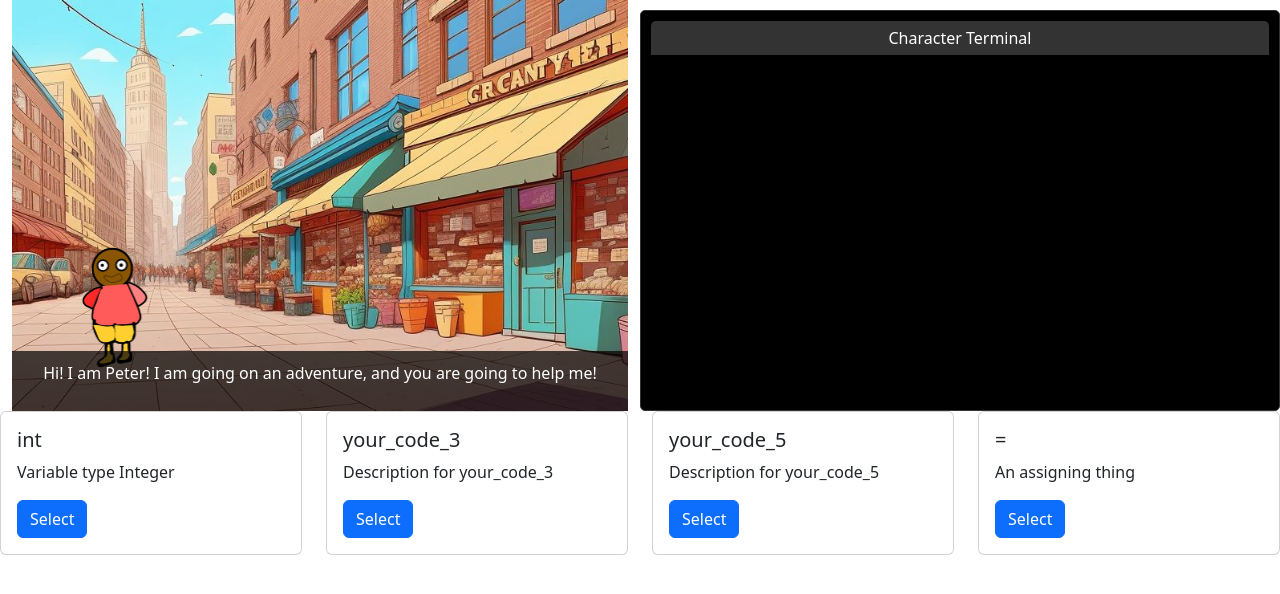
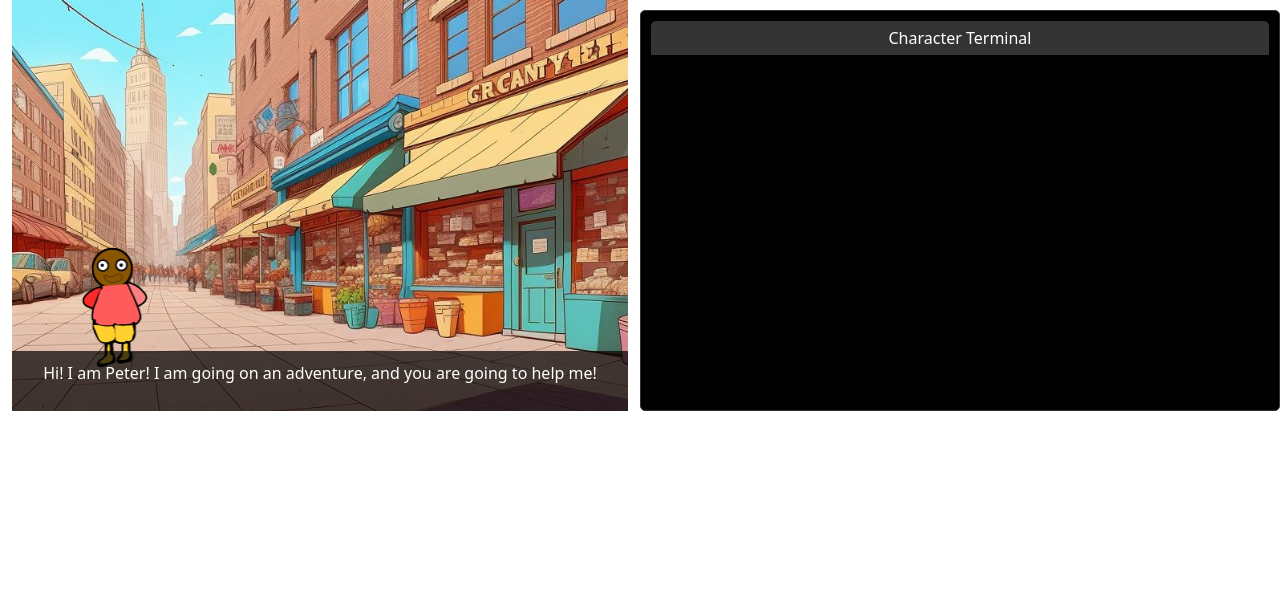
Before and after one commit to JonSW8869/Final-Project, a React (Vite) app in the folder vite-project/: page / in a window 1280 px wide. Shown: the top 594 px of the page. Built offline with nearby package versions, Linux system fonts and the light colour scheme.

Commit message:
Display answer cards by index
Display answer choices at the right time and know which one is the correct answer

```diff
--- a/vite-project/src/CodeLibrary.json
+++ b/vite-project/src/CodeLibrary.json
@@ -1,26 +1,26 @@
 [
     {
-        "id": 1,
+        "id": 0,
         "code": "int",
         "description": "Variable type Integer"
     },
     {
-        "id": 2,
+        "id": 1,
         "code": "=",
         "description": "An assigning thing"
     },
     {
-        "id": 3,
+        "id": 2,
         "code": "your_code_3",
         "description": "Description for your_code_3"
     },
     {
-        "id": 4,
+        "id": 3,
         "code": "your_code_4",
         "description": "Description for your_code_4"
     },
     {
-        "id": 5,
+        "id": 4,
         "code": "your_code_5",
         "description": "Description for your_code_5"
     }
--- a/vite-project/src/components/CodeQuizCardSet.jsx
+++ b/vite-project/src/components/CodeQuizCardSet.jsx
@@ -43,10 +43,12 @@ const CodeQuizCardSet = ({ correctAnswerIndex }) => {
   }, [correctAnswerIndex]);
 
   const handleCardClick = (selectedAnswer) => {
-    // Handle the click event based on the selected answer
-    // You can implement the logic to check if the selected answer is correct
-    // and perform the necessary actions.
-    console.log("Selected Answer:", selectedAnswer);
+    // Check if the selected answer's id is equal to the correct answer index
+    if (selectedAnswer === correctAnswerIndex) {
+      console.log("Correct!");
+    } else {
+      console.log("Incorrect!");
+    }
   };
 
   return (
--- a/vite-project/src/components/Episode.jsx
+++ b/vite-project/src/components/Episode.jsx
@@ -4,7 +4,7 @@ import Code from "./Code";
 import CodeQuizCardSet from "./CodeQuizCardSet";
 
 const Episode = ({ episodeData }) => {
-  const { scenes, characters, dialogue, codePanel } = episodeData;
+  const { scenes, characters, dialogue, codePanel, codeQuiz } = episodeData;
 
   // Separate indices for each type of asset
   const [sceneIndex, setSceneIndex] = useState(0);
@@ -14,6 +14,9 @@ const Episode = ({ episodeData }) => {
 
   // Main index to progress with each click
   const [mainIndex, setMainIndex] = useState(0);
+
+  // Correct answer index for the current quiz
+  const [correctAnswerIndex, setCorrectAnswerIndex] = useState(0);
 
   // Function to handle click and increment the main index
   const handleDisplayClick = () => {
@@ -48,6 +51,15 @@ const Episode = ({ episodeData }) => {
     ) {
       setCodeIndex((prevIndex) => prevIndex + 1);
     }
+
+    // Check if there is a codeQuiz for the current mainIndex
+    const currentQuiz = codeQuiz.find(
+      ([_, quizIndex]) => quizIndex === mainIndex
+    );
+    if (currentQuiz) {
+      // Set the correct answer index to the first value in the codeQuiz array
+      setCorrectAnswerIndex(currentQuiz[0]);
+    }
   };
 
   return (
@@ -63,7 +75,10 @@ const Episode = ({ episodeData }) => {
         <Code code={codePanel[codeIndex][0]} />
       </div>
       <div>
-        <CodeQuizCardSet correctAnswerIndex={0} />
+        {/* Check if there is a codeQuiz for the current mainIndex */}
+        {codeQuiz.some(([_, quizIndex]) => quizIndex + 1 === mainIndex) && (
+          <CodeQuizCardSet correctAnswerIndex={correctAnswerIndex} />
+        )}
       </div>
     </>
   );
```
